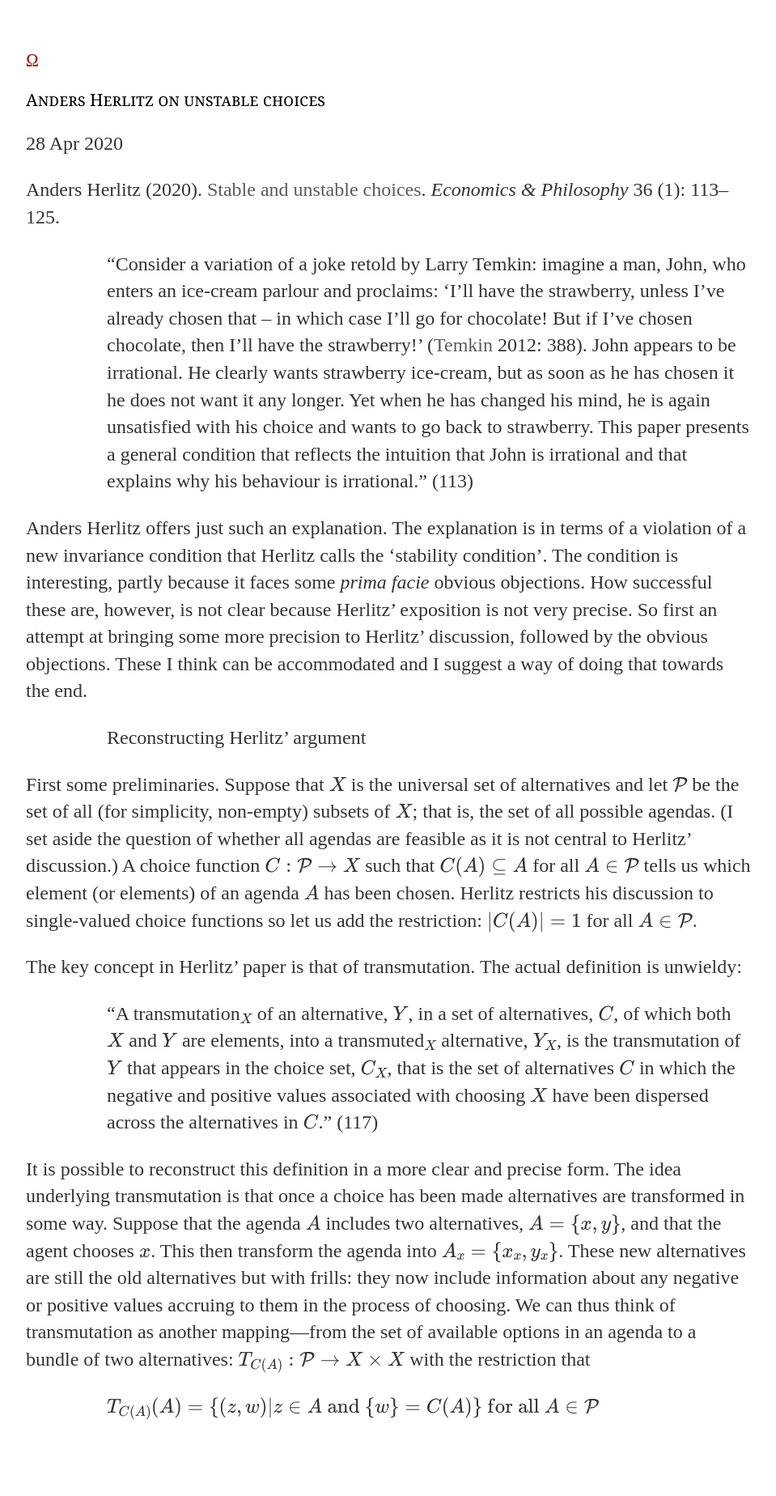
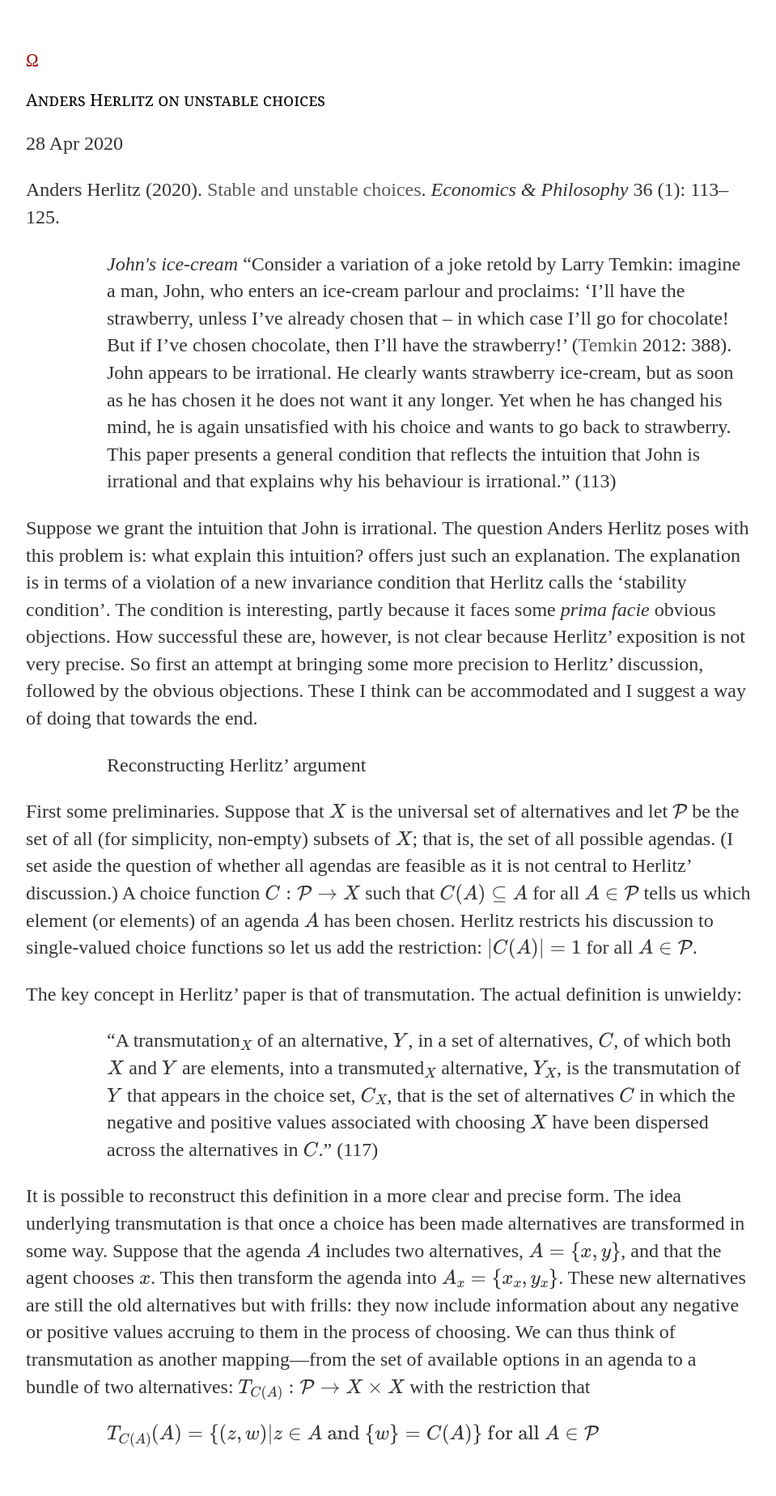
Before and after one commit to uzunovam/uzunovam, a Jekyll site: the page built from _posts/2020-04-28-anders-herlitz-on-unstable-choices.md, in a window 1280 px wide. Shown: the whole page at 81% size, without its empty margins (160-1119 px from the left). Built offline with Jekyll 4.4.1, drawn with Linux system fonts in a browser that asks for light colours; before the commit the page ends 1815 px from its top, so only the background shows below that.

Commit message:
Update 2020-04-28-anders-herlitz-on-unstable-choices.md

```diff
--- a/_posts/2020-04-28-anders-herlitz-on-unstable-choices.md
+++ b/_posts/2020-04-28-anders-herlitz-on-unstable-choices.md
@@ -5,9 +5,10 @@ date: 2020-04-28
 ---
 <p>Anders Herlitz (2020). <a href="https://doi.org/10.1017/S0266267119000026" target="_blank" rel="noopener">Stable and unstable choices</a>. <cite>Economics & Philosophy</cite> 36 (1): 113–125.</p>
 
-<p style="padding-left:100px;">“Consider a variation of a joke retold by Larry Temkin: imagine a man, John, who enters an ice-cream parlour and proclaims: ‘I’ll have the strawberry, unless I’ve already chosen that – in which case I’ll go for chocolate! But if I’ve chosen chocolate, then I’ll have the strawberry!’ (<a href="https://doi.org/10.1093/acprof:oso/9780199759446.001.0001" target="_blank" rel="noopener">Temkin</a> 2012: 388). John appears to be irrational. He clearly wants strawberry ice-cream, but as soon as he has chosen it he does not want it any longer. Yet when he has changed his mind, he is again unsatisfied with his choice and wants to go back to strawberry. This paper presents a general condition that reflects the intuition that John is irrational and that explains why his behaviour is irrational.” (113)</p>
+<p style="padding-left:100px;"><cite>John's ice-cream</cite> “Consider a variation of a joke retold by Larry Temkin: imagine a man, John, who enters an ice-cream parlour and proclaims: ‘I’ll have the strawberry, unless I’ve already chosen that – in which case I’ll go for chocolate! But if I’ve chosen chocolate, then I’ll have the strawberry!’ (<a href="https://doi.org/10.1093/acprof:oso/9780199759446.001.0001" target="_blank" rel="noopener">Temkin</a> 2012: 388). John appears to be irrational. He clearly wants strawberry ice-cream, but as soon as he has chosen it he does not want it any longer. Yet when he has changed his mind, he is again unsatisfied with his choice and wants to go back to strawberry. This paper presents a general condition that reflects the intuition that John is irrational and that explains why his behaviour is irrational.” (113)</p>
 
-<p>Anders Herlitz offers just such an explanation. The explanation is in terms of a violation of a new invariance condition that Herlitz calls the ‘stability condition’. The condition is interesting, partly because it faces some <cite>prima facie</cite> obvious objections. How successful these are, however, is not clear because Herlitz’ exposition is not very precise. So first an attempt at bringing some more precision to Herlitz’ discussion, followed by the obvious objections. These I think can be accommodated and I suggest a way of doing that towards the end.</p>
+<p>Suppose we grant the intuition that John is irrational. The question Anders Herlitz poses with this problem is: what explain this intuition?
+offers just such an explanation. The explanation is in terms of a violation of a new invariance condition that Herlitz calls the ‘stability condition’. The condition is interesting, partly because it faces some <cite>prima facie</cite> obvious objections. How successful these are, however, is not clear because Herlitz’ exposition is not very precise. So first an attempt at bringing some more precision to Herlitz’ discussion, followed by the obvious objections. These I think can be accommodated and I suggest a way of doing that towards the end.</p>
 
 <p style="padding-left:100px;">Reconstructing Herlitz’ argument</p>
 
```
